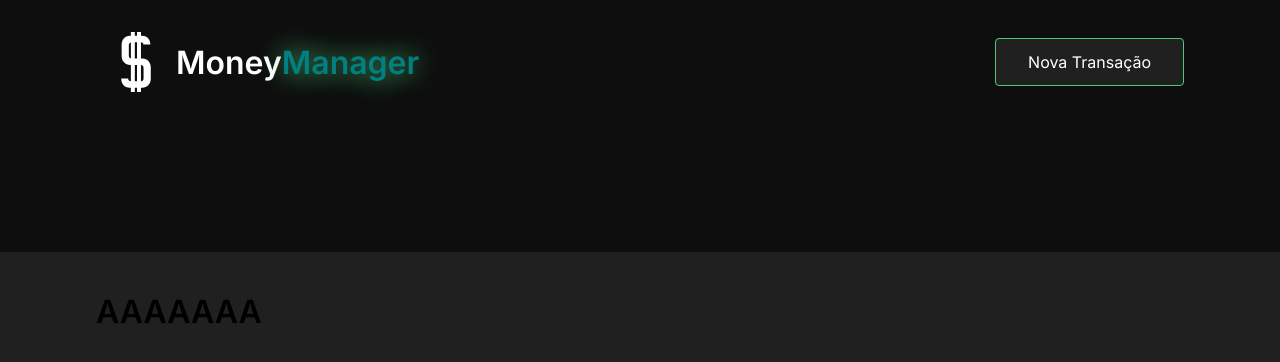
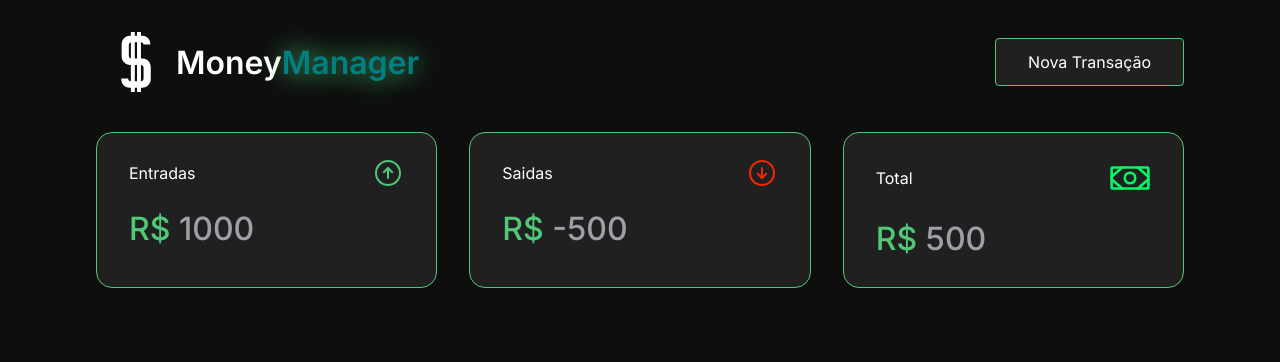
Before and after one commit to DilanLopezN/Money_Manager, a React (Create React App) app: page / in a window 1280 px wide. Shown: the top 362 px of the page. Built offline with nearby package versions, Linux system fonts and the light colour scheme.

Commit message:
summary component complet

```diff
--- a/package.json
+++ b/package.json
@@ -3,6 +3,7 @@
   "version": "0.1.0",
   "private": true,
   "dependencies": {
+    "phosphor-react": "^1.4.1",
     "react": "^18.2.0",
     "react-dom": "^18.2.0",
     "react-scripts": "5.0.1",
--- a/public/index.html
+++ b/public/index.html
@@ -5,7 +5,7 @@
     <link rel="preconnect" href="https://fonts.gstatic.com" crossorigin />
     <meta charset="utf-8" />
     <link
-      href="https://fonts.googleapis.com/css2?family=Inter:wght@400;600&display=swap"
+      href="https://fonts.googleapis.com/css2?family=Inter:wght@400;500;600&display=swap"
       rel="stylesheet"
     />
     <meta name="viewport" content="width=device-width, initial-scale=1" />
--- a/src/components/Summary/index.tsx
+++ b/src/components/Summary/index.tsx
@@ -1,7 +1,41 @@
+import { Container } from './styles'
+import { ArrowCircleUp, ArrowCircleDown, Money } from 'phosphor-react'
+
 export function Summary() {
   return (
-    <div>
-      <h1>AAAAAAA</h1>
-    </div>
+    <Container>
+      <div>
+        <header>
+          <p>Entradas</p>
+          <ArrowCircleUp color="#50c878" size={32} />
+        </header>
+        <strong>
+          {' '}
+          <span>R$</span> 1000
+        </strong>
+      </div>
+
+      <div>
+        <header>
+          <p>Saidas</p>
+          <ArrowCircleDown color="#f72606" size={32} />
+        </header>
+        <strong>
+          {' '}
+          <span>R$</span> -500
+        </strong>
+      </div>
+
+      <div>
+        <header>
+          <p>Total</p>
+          <Money color="#06f766" size={42} />
+        </header>
+        <strong>
+          {' '}
+          <span>R$</span> 500
+        </strong>
+      </div>
+    </Container>
   )
 }
--- a/src/components/Summary/styles.ts
+++ b/src/components/Summary/styles.ts
@@ -1,3 +1,33 @@
 import styled from 'styled-components'
 
-export const Container = styled.div``
+export const Container = styled.div`
+  display: grid;
+  grid-template-columns: repeat(3, 1fr);
+  gap: 2rem;
+  margin-top: -10rem;
+  div {
+    background: #202020;
+    padding: 1.5rem 2rem;
+    border-radius: 1rem;
+    color: #fff;
+    border: solid 1px #50c878;
+  }
+
+  header {
+    display: flex;
+    align-items: center;
+    justify-content: space-between;
+  }
+
+  strong {
+    display: block;
+    margin-top: 1rem;
+    font-size: 2rem;
+    font-weight: 500;
+    line-height: 3rem;
+    color: #9f9fa9;
+  }
+  span {
+    color: #50c878;
+  }
+`
--- a/src/styles/global.ts
+++ b/src/styles/global.ts
@@ -2,7 +2,7 @@ import { createGlobalStyle } from 'styled-components'
 
 export const GlobalStyle = createGlobalStyle`
 :root {
-  --background: #202020;
+  --background: #0e0e0e;
   --red: #E52E4D;
   --headerbg: #0e0e0e;
 
@@ -33,6 +33,7 @@ html {
 body {
 
   background: var(--background);
+
   -webkit-font-smoothing: antialiased;
 }
 // Font Styles
```
Also changed, not shown: 2 other files (tests, documents, lock files or other folders).
